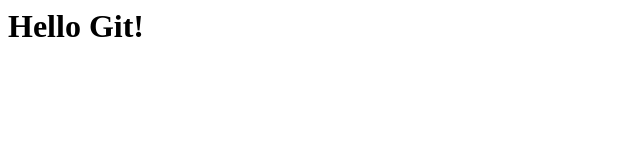
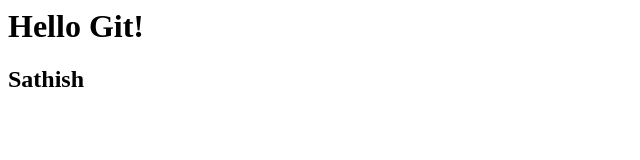
Before and after one commit to SATHISH28062004/REPO, a plain HTML site: page index.html in a window 1280 px wide. Shown: the whole page, without its empty margins (0-640 px from the left). Drawn offline with Linux system fonts and the light colour scheme.

Commit message:
Update index.html

```diff
--- a/index.html
+++ b/index.html
@@ -1 +1,2 @@
 <h1>Hello Git!</h1>
+<h2>Sathish</h2>
```
